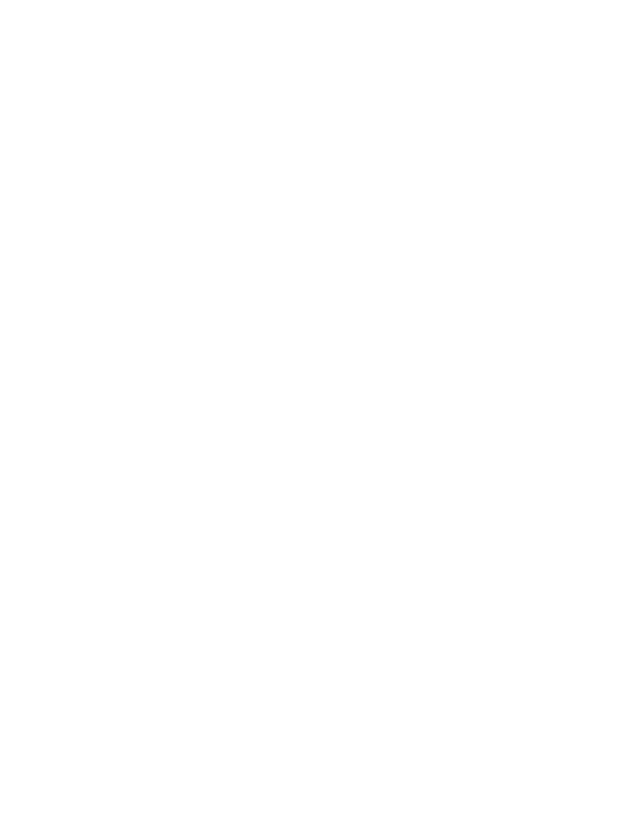
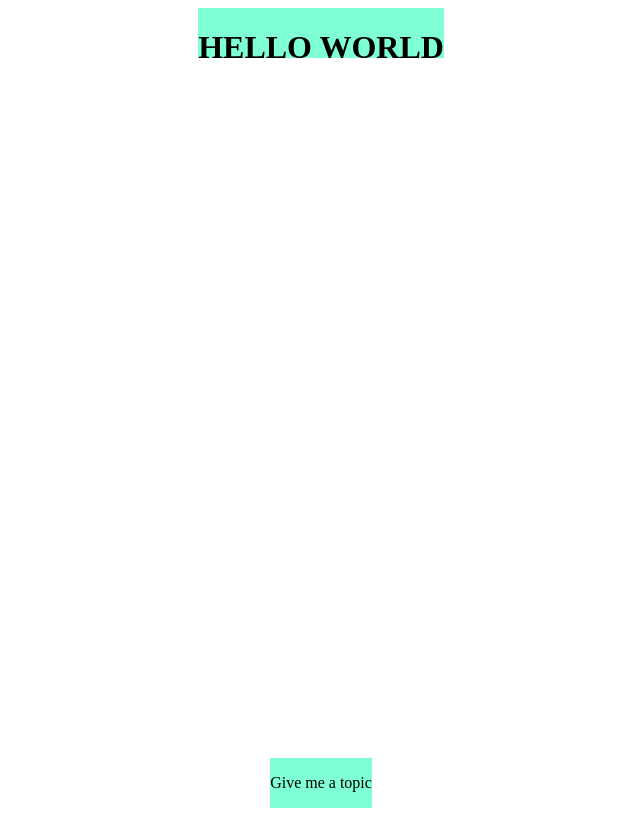
Before and after one commit to leafstreamcreation/Smalltalk, a plain HTML site: page index.html in a window 1280 px wide. Shown: the whole page, without its empty margins (327-967 px from the left). Drawn offline with Linux system fonts and the light colour scheme.

Commit message:
initial page implementation

```diff
--- a/index.html
+++ b/index.html
@@ -8,5 +8,19 @@
     <title>Smalltalk</title>
   </head>
 
-  <script type="text/javascript" src="js/index.js"></script>
+  <body>
+    <div class="highlight">
+      <h1 id="topic-text">
+        HELLO WORLD
+      </h1>
+    </div>
+    <div class="highlight">
+      <div id="new-topic-button">
+        <p>Give me a topic</p>
+      </div>
+    </div>
+
+    <script type="text/javascript" src="js/index.js"></script>
+  </body>
+
 </html>
--- a/js/index.js
+++ b/js/index.js
@@ -0,0 +1,8 @@
+window.addEventListener("load", () => {
+  const topicField = document.getElementById("topic-text");
+  const newTopicButton = document.getElementById("new-topic-button");
+
+  newTopicButton.addEventListener("click", () => {
+    topicField.innerHTML = "I am a topic!!";
+  });
+});
--- a/styles/style.css
+++ b/styles/style.css
@@ -0,0 +1,17 @@
+body {
+    display: flex;
+    flex-direction: column;
+    align-items: center;
+    justify-content: space-between;
+    width: 100vw;
+    height: 100vh;
+}
+
+.highlight {
+    background-color: aquamarine;
+    height: 50px;
+}
+
+#new-topic-button {
+
+}
```
